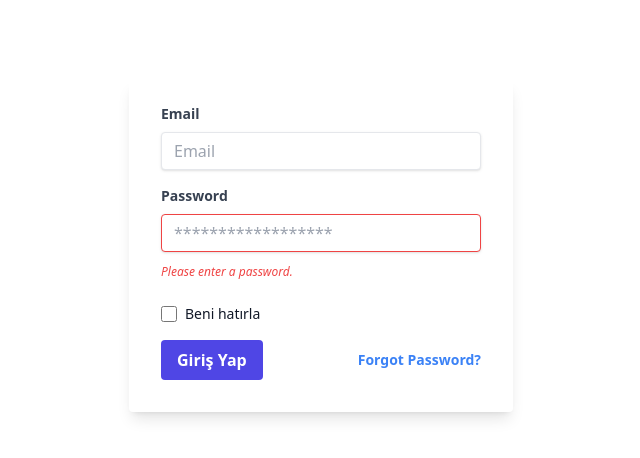
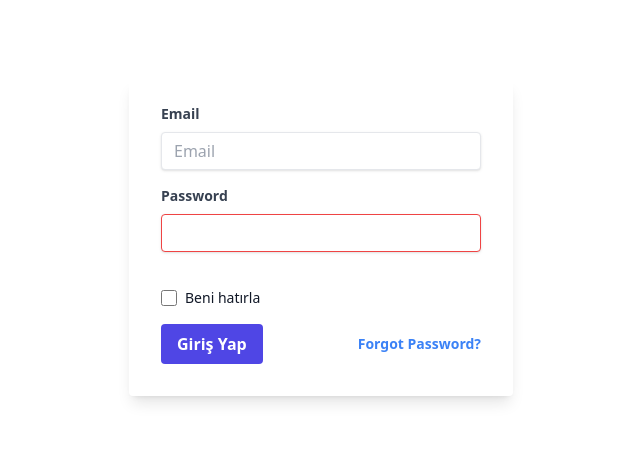
Before and after one commit to nermindonat/product-catalog-project, a Next.js app: page /Login in a window 1280 px wide. Shown: the top 458 px of the page, without its empty margins (319-959 px from the left). Built offline with nearby package versions, Linux system fonts and the light colour scheme.

Commit message:
Email validation added.

```diff
--- a/components/LoginForm.tsx
+++ b/components/LoginForm.tsx
@@ -1,23 +1,51 @@
 import React, { useState } from "react";
 import Link from "next/link";
 import { useRouter } from "next/router";
+import { useForm } from 'react-hook-form';
+import { yupResolver } from '@hookform/resolvers/yup';
+import * as Yup from "yup";
 
 function LoginForm() {
   const router = useRouter();
-  const [email, setEmail] = useState("");
-  const [password, setPassword] = useState("");
+  // const [email, setEmail] = useState("");
+  // const [password, setPassword] = useState("");
 
-  const handleSubmit = async (e:any) => {
-    e.preventDefault();
-    setEmail("");
-    setPassword("");
-    console.log(email, password);
+  // const handleSubmit = async (e:any) => {
+  //   e.preventDefault();
+  //   setEmail("");
+  //   setPassword("");
+  //   console.log(email, password);
 
-    alert("Anasayfaya yönlendiriliyor.")
-  }
+  //   alert("Anasayfaya yönlendiriliyor.")
+  // }
+  const validationSchema = Yup.object().shape({
+    email: Yup.string()
+        .required('Email is required')
+        .email('Email is invalid'),
+    password: Yup.string()
+        .min(6, 'Password must be at least 6 characters')
+        .required('Password is required'),
+    acceptTerms: Yup.bool()
+        .oneOf([true], 'Accept Ts & Cs is required')
+});
+const formOptions = { resolver: yupResolver(validationSchema) };
+console.log(formOptions);
+// get functions to build form with useForm() hook
+const { register, reset, formState } = useForm(formOptions);
+const { errors } = formState;
+
+const handleSubmit = (e: React.FormEvent<HTMLFormElement>) => {
+  e.preventDefault();
+
+
+}
+// function onSubmit(data: any) {
+//     // display form data on success
+//     alert('SUCCESS!! :-)\n\n' + JSON.stringify(data, null, 4));
+//     return false;
+
 
   return (
-    <>
         <div className="w-full max-w-sm">
         <form className="bg-white shadow-lg rounded px-8 pt-6 pb-8 mb-4" onSubmit={handleSubmit}>
           <div className="mb-4">
@@ -28,16 +56,13 @@ function LoginForm() {
               Email
             </label>
             <input
-              className="shadow appearance-none border rounded w-full py-2 px-3 text-gray-700 leading-tight focus:outline-none focus:shadow-outline"
+              className="shadow appearance-none border rounded w-full py-2 px-3 text-gray-700 leading-tight focus:outline-none focus:shadow-outline {`form-control ${errors.password ? 'is-invalid' : ''}`}"
               id="email"
               type="email"
               placeholder="Email"
-              onChange={(e) =>
-                setEmail(e.target.value)
-              }
-              value={email}
-              required
+              {...register('email')}
             />
+            <div className="invalid-feedback">{errors.email?.message?.toString()}</div>
           </div>
           <div className="mb-6">
             <label
@@ -47,17 +72,18 @@ function LoginForm() {
               Password
             </label>
             <input
-              className="shadow appearance-none border border-red-500 rounded w-full py-2 px-3 text-gray-700 mb-3 leading-tight focus:outline-none focus:shadow-outline"
+              className="shadow appearance-none border border-red-500 rounded w-full py-2 px-3 text-gray-700 mb-3 leading-tight focus:outline-none focus:shadow-outline
+              {`form-control ${errors.password ? 'is-invalid' : ''}`}"
               id="password"
               type="password"
-              placeholder="******************"
-              onChange={(e) => setPassword(e.target.value)}
-              value={password}
-              required
+              {...register('password')}
+              // placeholder="******************"
             />
-            <p className="text-red-500 text-xs italic">
+            <div className="invalid-feedback">{errors.email?.message?.toString()}</div>
+
+            {/* <p className="text-red-500 text-xs italic">
               Please enter a password.
-            </p>
+            </p> */}
           </div>
           <div className="flex items-center mb-4">
             <input
@@ -77,8 +103,8 @@ function LoginForm() {
           <div className="flex items-center justify-between">
             <button
               className="bg-indigo-600 hover:bg-blue-700 text-white font-bold py-2 px-4 rounded focus:outline-none focus:shadow-outline" type='submit'
+              onClick={() => router.push('/Home')}
 
-              onClick={() => router.push("/Home")}
             >
               Giriş Yap
             </button>
@@ -92,9 +118,6 @@ function LoginForm() {
           </div>
         </form>
       </div>
-
-
-    </>
   );
 }
 
--- /dev/null
+++ b/components/Validations.tsx
@@ -0,0 +1,19 @@
+import * as yup from "yup";
+
+const Validations = yup.object({
+  email: yup
+    .string()
+    .nullable()
+    .email("Geçerli bir email girin.")
+    .required("Zorunlu alan."),
+  password: yup
+    .string()
+    .min(6, "Parolanız en az 6 karakter olmalıdır.")
+    .required("Zorunlu alan."),
+  passwordConfirm: yup
+    .string()
+    .oneOf([yup.ref("password")], "Parolalar uyuşmuyor.")
+    .required("Zorunlu alan."),
+});
+
+export default Validations;
--- a/package.json
+++ b/package.json
@@ -10,6 +10,7 @@
   },
   "dependencies": {
     "@hookform/resolvers": "^2.9.10",
+    "formik": "^2.2.9",
     "next": "13.0.0",
     "react": "18.2.0",
     "react-dom": "18.2.0",
```
Also changed, not shown: 1 other file (tests, documents, lock files or other folders).
